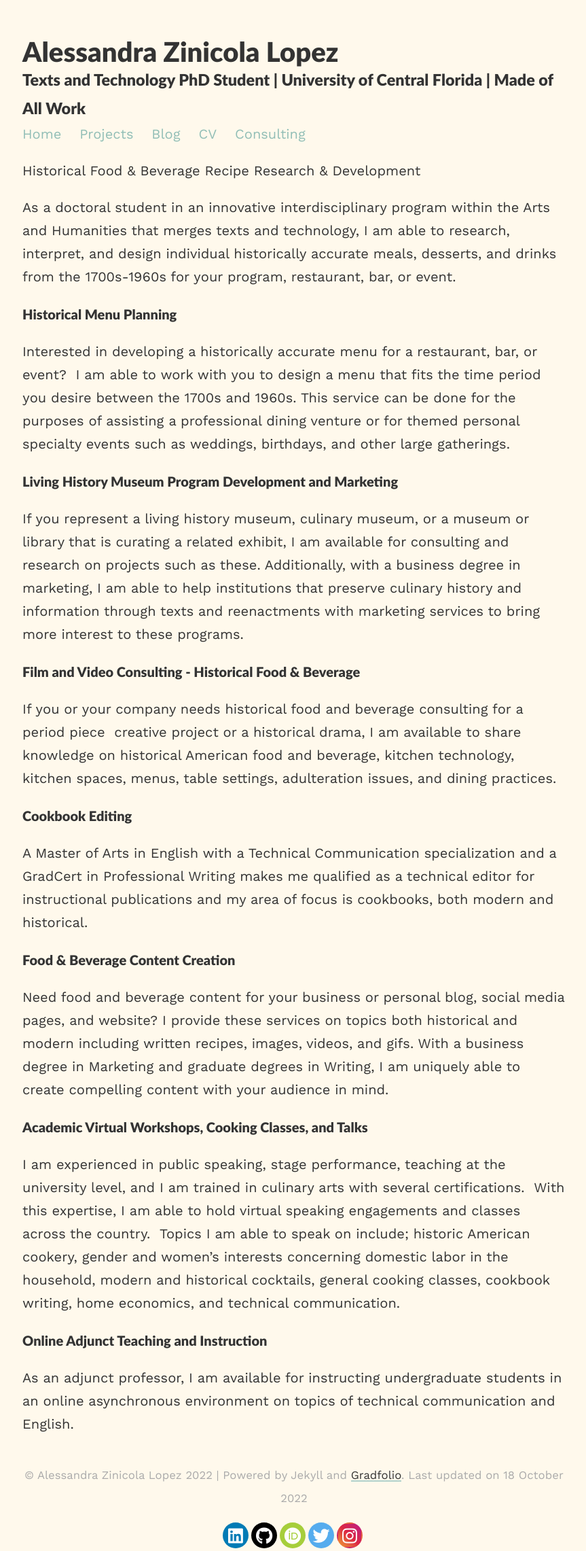
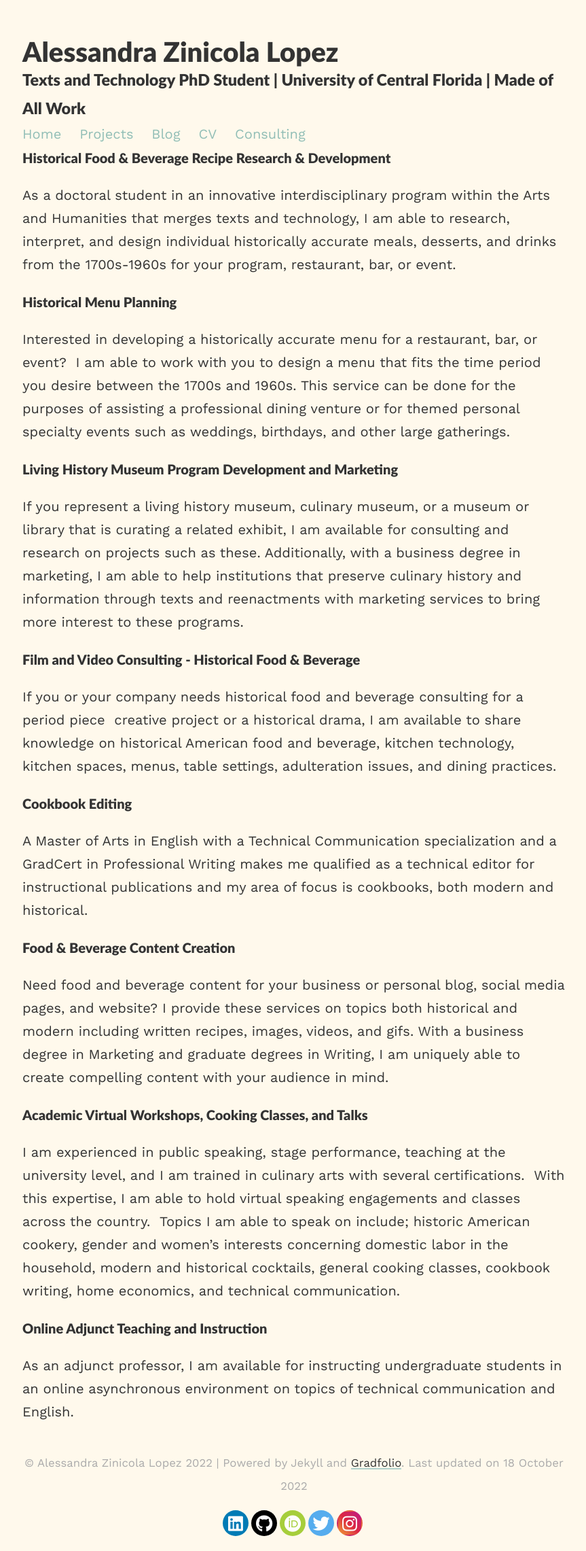
Before and after one commit to AnonyZin/AZLScholarlyWorkGradfolio, a Jekyll site: the page built from consulting.md, in a window 1280 px wide. Shown: the whole page at 68% size, without its empty margins (207-1070 px from the left). Built offline with Jekyll 4.4.1, drawn with Linux system fonts in a browser that asks for light colours; nearby versions of some CDN libraries.

```diff
--- a/consulting.md
+++ b/consulting.md
@@ -5,7 +5,7 @@ title: Consulting
 published: true
 ---
 
-Historical Food & Beverage Recipe Research & Development
+#### Historical Food & Beverage Recipe Research & Development
 
 As a doctoral student in an innovative interdisciplinary program within the Arts and Humanities that merges texts and technology, I am able to research, interpret, and design individual historically accurate meals, desserts, and drinks from the 1700s-1960s for your program, restaurant, bar, or event.
 
```
